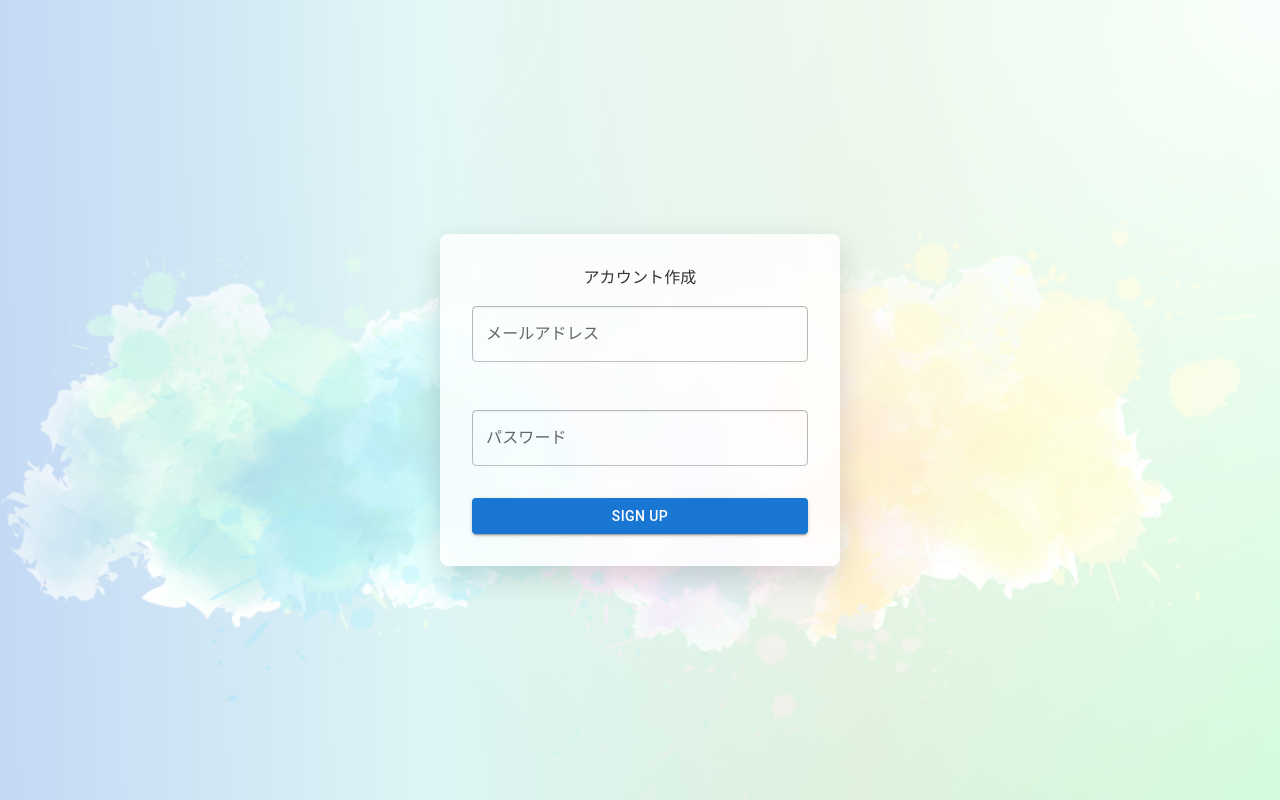
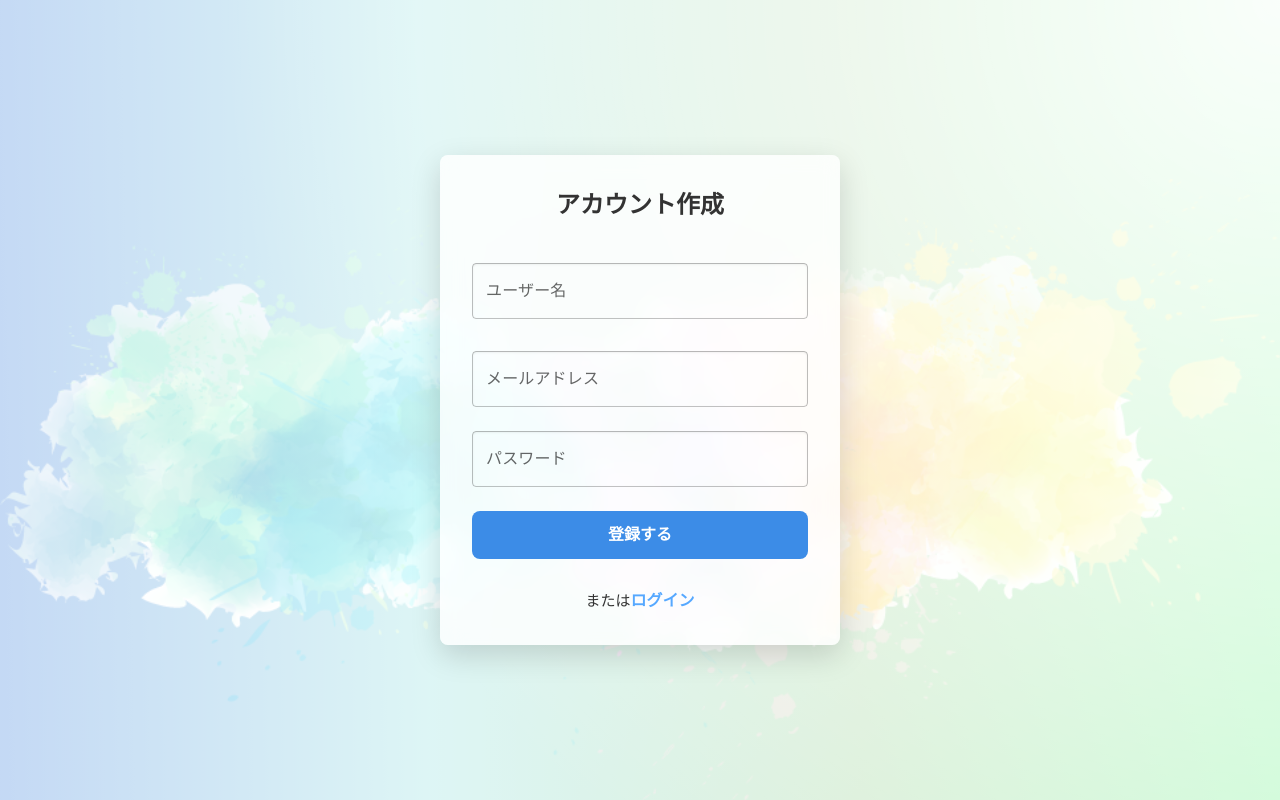
Before and after one commit to maayyu/original_mental_app2, a Next.js app: page /auth/sign-up in a window 1280 px wide. Built offline with nearby package versions, Linux system fonts and the light colour scheme; no server answers.

Commit message:
auth作成

```diff
--- a/app/auth/sign-up/page.tsx
+++ b/app/auth/sign-up/page.tsx
@@ -4,17 +4,13 @@
 import { useState } from "react";
 import supabase from "@/lib/supabaseClient";
 import { useRouter } from "next/navigation";
-import {
-  Alert,
-  Box,
-  Button,
-  Container,
-  TextField,
-  Typography,
-} from "@mui/material";
+import bcrypt from "bcryptjs";
+import { Alert, TextField } from "@mui/material";
 import "../sign-up/signup.css";
+import Link from "next/link";
 
 export default function SignUpPage() {
+  const [username, setUsername] = useState("");
   const [email, setEmail] = useState("");
   const [password, setPassword] = useState("");
   const [error, setError] = useState<string | null>(null);
@@ -27,18 +23,85 @@ export default function SignUpPage() {
     setError(null);
     setMessage(null);
 
+    if (!email) {
+      setError("メールアドレスが入力されていません");
+      return;
+    }
+    if (!password) {
+      setError("パスワードが入力されていません");
+      return;
+    }
+    if (!username) {
+      setError("ユーザー名が入力されていません");
+      return;
+    }
+
+    // メールアドレスがすでに登録されているかを確認
+    const { data: existingUser, error: emailCheckError } = await supabase
+      .from("users")
+      .select("email")
+      .eq("email", email);
+
+    if (emailCheckError) {
+      console.error("Email Check Error: ", emailCheckError.message);
+      setError("ユーザー情報の確認中にエラーが発生しました。");
+      return;
+    }
+
+    if (existingUser.length > 0) {
+      setError("このメールアドレスはすでに登録されています。");
+      return;
+    }
+
     // Supabaseのサインアップ機能
-    const { error } = await supabase.auth.signUp({
+    const { data, error } = await supabase.auth.signUp({
       email,
       password,
+      options: {
+        emailRedirectTo: `${window.location.origin}/auth/callback`,
+        data: {
+          name: username,
+        },
+      },
     });
 
     // エラーの場合、メッセージを表示
     if (error) {
-      setError(error.message);
-    } else {
+      if (error.message.includes("Invalid email")) {
+        setError("メールアドレスの形式が正しくありません。");
+      } else if (error.message.includes("Password should be at least")) {
+        setError("パスワードは少なくとも6文字以上で入力してください。");
+      } else {
+        setError("エラーが発生しました。もう一度お試しください。");
+      }
+      return;
+    }
+
+    // パスワードをハッシュ化
+    const hashedPassword = bcrypt.hashSync(password, 10);
+
+    // 成功したらSupabaseのusersテーブルに保存
+    if (data.user) {
+      const { error: usersError } = await supabase.from("users").insert([
+        {
+          id: data.user.id,
+          name: username,
+          email,
+          password: hashedPassword,
+          email_verified: false,
+        },
+      ]);
+      console.log(data.user);
+
+      if (usersError) {
+        console.error(usersError.message);
+        await supabase.auth.admin.deleteUser(data.user.id);
+        setError("ユーザー情報の保存に失敗しました。もう一度お試しください");
+        return;
+      }
+
       // 登録出来たら、メールを確認メッセージを表示
-      setMessage("確認メールを送信しました。メールをご確認ください。");
+      setMessage("確認メールを送信しました。メールをご確認ください");
       setError(null);
 
       setTimeout(() => router.push("/auth/sign-in"), 3000);
@@ -46,16 +109,23 @@ export default function SignUpPage() {
   };
 
   return (
-    <Container className="container">
-      <Box className="signup-box">
-        <Typography className="signup-title">アカウント作成</Typography>
+    <div className="container">
+      <div className="signup-box">
+        <h1 className="signup-title">アカウント作成</h1>
 
-        <Box component="form" onSubmit={handleSignUp} className="signup-form">
+        <form onSubmit={handleSignUp} className="signup-form">
+          <TextField
+            label="ユーザー名"
+            variant="outlined"
+            margin="normal"
+            value={username}
+            onChange={(e) => setUsername(e.target.value)}
+            className="signup-input"
+          />
           <TextField
             label="メールアドレス"
             variant="outlined"
             type="email"
-            margin="normal"
             value={email}
             onChange={(e) => setEmail(e.target.value)}
             className="signup-input"
@@ -64,20 +134,35 @@ export default function SignUpPage() {
             label="パスワード"
             variant="outlined"
             type="password"
-            margin="normal"
             value={password}
             onChange={(e) => setPassword(e.target.value)}
             className="signup-input"
           />
 
-          {error && <Alert severity="error">{error}</Alert>}
-          {message && <Alert severity="success">{message}</Alert>}
+          {error && (
+            <Alert severity="error" className="alert error">
+              {error}
+            </Alert>
+          )}
+          {message && (
+            <Alert severity="success" className="alert success">
+              {message}
+            </Alert>
+          )}
 
-          <Button type="submit" variant="contained" className="signup-button">
-            Sign Up
-          </Button>
-        </Box>
-      </Box>
-    </Container>
+          <button type="submit" className="signup-button">
+            登録する
+          </button>
+        </form>
+
+        {/* 登録済の場合はサインイン画面へ */}
+        <div className="signin-container">
+          <span className="signin-text">または</span>
+          <Link href="/auth/sign-in" className="signin-link">
+            ログイン
+          </Link>
+        </div>
+      </div>
+    </div>
   );
 }
```
